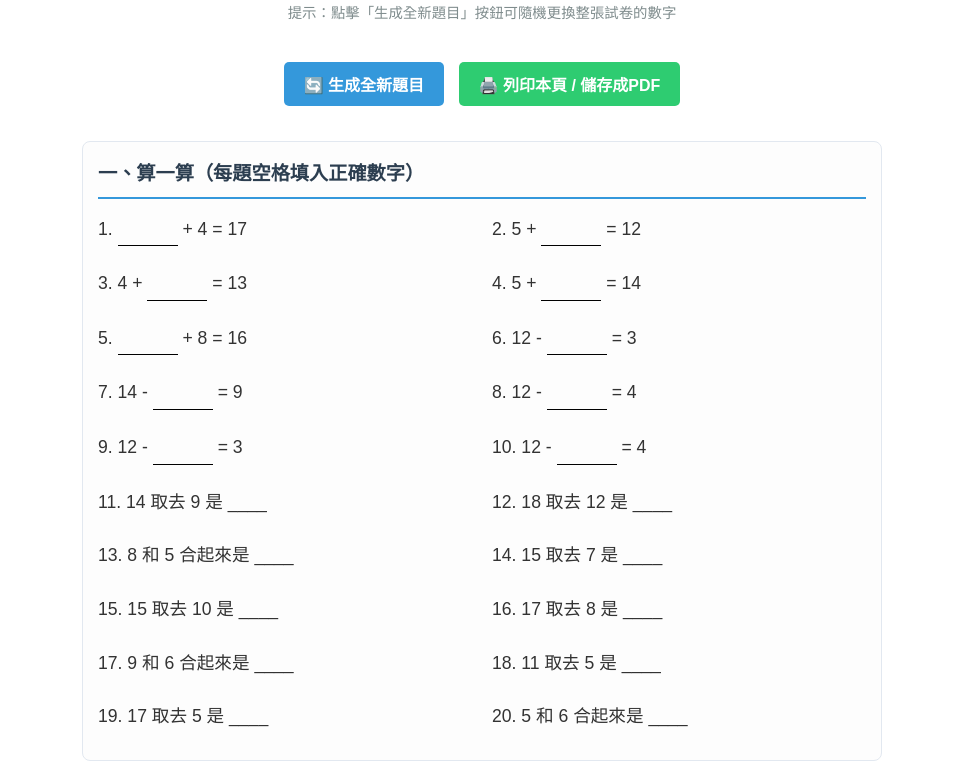
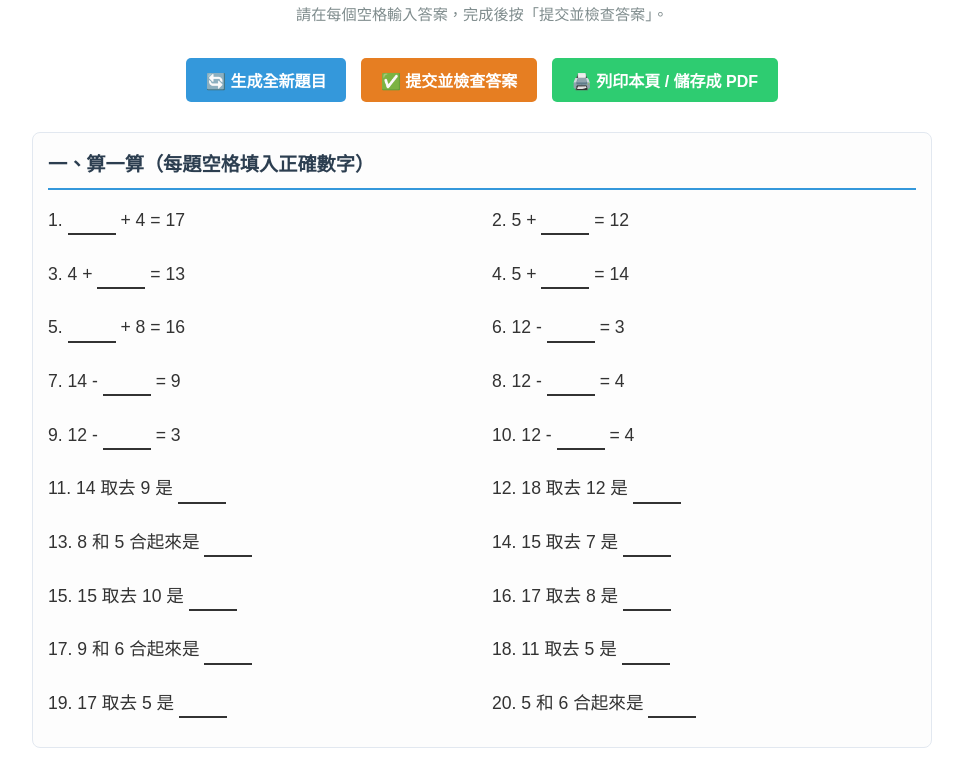
Before and after one commit to jeffreychso/P1-test-1, a plain HTML site: page index.html in a window 1280 px wide. Shown: the part 103-873 px from the top of the page, without its empty margins (158-1121 px from the left). Drawn offline with Linux system fonts and the light colour scheme.

Commit message:
Convert math quiz into self-checking online test

```diff
--- a/index.html
+++ b/index.html
@@ -3,156 +3,204 @@
 <head>
     <meta charset="UTF-8">
     <meta name="viewport" content="width=device-width, initial-scale=1.0">
-    <title>小一數學測驗隨機生成器</title>
+    <title>小一數學線上測驗</title>
     <style>
-        body { font-family: 'Arial', sans-serif; line-height: 1.8; padding: 20px; max-width: 800px; margin: 0 auto; color: #333; }
+        body { font-family: Arial, sans-serif; line-height: 1.8; padding: 20px; max-width: 900px; margin: 0 auto; color: #333; }
         h1 { text-align: center; color: #2c3e50; margin-bottom: 5px; }
-        .subtitle { text-align: center; color: #7f8c8d; font-size: 0.9em; margin-bottom: 30px; }
-        .control-panel { text-align: center; margin-bottom: 30px; }
-        button { background-color: #3498db; color: white; border: none; padding: 10px 20px; font-size: 16px; border-radius: 5px; cursor: pointer; margin: 5px; font-weight: bold; }
-        button:hover { background-color: #2980b9; }
-        button.print-btn { background-color: #2ecc71; }
-        button.print-btn:hover { background-color: #27ae60; }
+        .subtitle { text-align: center; color: #7f8c8d; font-size: .95em; margin-bottom: 25px; }
+        .control-panel { text-align: center; margin-bottom: 25px; }
+        button { background: #3498db; color: white; border: 0; padding: 10px 20px; font-size: 16px; border-radius: 5px; cursor: pointer; margin: 5px; font-weight: bold; }
+        button:hover { background: #2980b9; }
+        button.submit-btn { background: #e67e22; }
+        button.submit-btn:hover { background: #d35400; }
+        button.print-btn { background: #2ecc71; }
+        button.print-btn:hover { background: #27ae60; }
         .section { margin-bottom: 25px; background: #fdfdfd; padding: 15px; border: 1px solid #e2e8f0; border-radius: 8px; }
         .section-title { font-weight: bold; font-size: 1.2em; color: #2c3e50; border-bottom: 2px solid #3498db; padding-bottom: 5px; margin-bottom: 15px; }
         .quiz-grid { display: grid; grid-template-columns: 1fr 1fr; gap: 10px 20px; }
         .quiz-item { margin-bottom: 12px; font-size: 1.1em; }
         .full-width { grid-column: span 2; }
-
-        /* Print layout optimizations */
-        @media print {
-            .control-panel { display: none; }
-            body { padding: 0; max-width: 100%; }
-            .section { border: none; padding: 0; margin-bottom: 30px; page-break-inside: avoid; }
-            button { display: none; }
-        }
+        .answer-input { width: 48px; min-height: 28px; box-sizing: border-box; border: 0; border-bottom: 2px solid #333; text-align: center; font-size: 18px; background: transparent; }
+        .sequence-input { margin: 0 3px; }
+        .answer-input:focus { outline: none; border-bottom-color: #3498db; background: #eef7ff; }
+        .correct { border-bottom-color: #27ae60; background: #eafaf1; }
+        .incorrect { border-bottom-color: #e74c3c; background: #fdedec; }
+        .feedback { margin-left: 8px; font-size: .9em; font-weight: bold; }
+        .correct + .feedback { color: #27ae60; }
+        .incorrect + .feedback { color: #e74c3c; }
+        #result { display: none; text-align: center; padding: 14px; margin: 15px 0 25px; border-radius: 8px; background: #fff3cd; color: #856404; font-size: 1.2em; font-weight: bold; }
+        @media (max-width: 600px) { .quiz-grid { grid-template-columns: 1fr; } .full-width { grid-column: span 1; } body { padding: 10px; } }
+        @media print { .control-panel, #result, .feedback { display: none !important; } body { padding: 0; max-width: 100%; } .section { border: none; padding: 0; margin-bottom: 30px; page-break-inside: avoid; } button { display: none; } .answer-input { color: #000; } }
     </style>
 </head>
 <body>
-
-    <h1>小一數學測驗模擬練習卷</h1>
-    <div class="subtitle">提示：點擊「生成全新題目」按鈕可隨機更換整張試卷的數字</div>
+    <h1>小一數學線上測驗</h1>
+    <div class="subtitle">請在每個空格輸入答案，完成後按「提交並檢查答案」。</div>
 
     <div class="control-panel">
         <button onclick="generateQuiz()">🔄 生成全新題目</button>
-        <button class="print-btn" onclick="window.print()">🖨️ 列印本頁 / 儲存成PDF</button>
+        <button class="submit-btn" onclick="checkAnswers()">✅ 提交並檢查答案</button>
+        <button class="print-btn" onclick="window.print()">🖨️ 列印本頁 / 儲存成 PDF</button>
     </div>
 
-    <div id="quiz-container">
-        <!-- Questions will dynamically load here -->
-    </div>
+    <div id="result" role="status"></div>
+    <div id="quiz-container"></div>
 
     <script>
+        let answerKey = {};
+
         function getRandomInt(min, max) {
             return Math.floor(Math.random() * (max - min + 1)) + min;
         }
 
+        function inputHtml(question, index = 0, extraClass = '') {
+            return `<input class="answer-input ${extraClass}" data-question="${question}" data-index="${index}" type="number" inputmode="numeric" aria-label="第 ${question} 題答案">`;
+        }
+
+        function saveAnswer(question, answers) {
+            answerKey[question] = Array.isArray(answers) ? answers.map(Number) : [Number(answers)];
+        }
+
         function generateQuiz() {
             const container = document.getElementById('quiz-container');
-            container.innerHTML = ''; // Clear previous items
+            const result = document.getElementById('result');
+            answerKey = {};
+            result.style.display = 'none';
+            result.textContent = '';
+            container.innerHTML = '';
 
-            // --- SECTION 1: 算一算 ---
             let sec1Html = `<div class="section"><div class="section-title">一、算一算（每題空格填入正確數字）</div><div class="quiz-grid">`;
-
-            // 5 Fill in the blank addition/subtraction
-            for(let i=1; i<=5; i++) {
-                let sum = getRandomInt(11, 18);
-                let a = getRandomInt(4, sum - 4);
-                let b = sum - a;
-                if(Math.random() > 0.5) {
-                    sec1Html += `<div class="quiz-item">${i}. ${a} + <span style="display:inline-block; width:60px; border-bottom:1px solid #000; text-align:center;">&nbsp;</span> = ${sum}</div>`;
+            for (let i = 1; i <= 5; i++) {
+                const sum = getRandomInt(11, 18);
+                const a = getRandomInt(4, sum - 4);
+                const b = sum - a;
+                if (Math.random() > .5) {
+                    sec1Html += `<div class="quiz-item">${i}. ${a} + ${inputHtml(i)} = ${sum}</div>`;
+                    saveAnswer(i, b);
                 } else {
-                    sec1Html += `<div class="quiz-item">${i}. <span style="display:inline-block; width:60px; border-bottom:1px solid #000; text-align:center;">&nbsp;</span> + ${b} = ${sum}</div>`;
+                    sec1Html += `<div class="quiz-item">${i}. ${inputHtml(i)} + ${b} = ${sum}</div>`;
+                    saveAnswer(i, a);
                 }
             }
-            // 5 Subtraction fill in blank
-            for(let i=6; i<=10; i++) {
-                let total = getRandomInt(11, 18);
-                let sub = getRandomInt(4, total - 3);
-                let rem = total - sub;
-                if(Math.random() > 0.5) {
-                    sec1Html += `<div class="quiz-item">${i}. ${total} - <span style="display:inline-block; width:60px; border-bottom:1px solid #000; text-align:center;">&nbsp;</span> = ${rem}</div>`;
+            for (let i = 6; i <= 10; i++) {
+                const total = getRandomInt(11, 18);
+                const sub = getRandomInt(4, total - 3);
+                const rem = total - sub;
+                if (Math.random() > .5) {
+                    sec1Html += `<div class="quiz-item">${i}. ${total} - ${inputHtml(i)} = ${rem}</div>`;
+                    saveAnswer(i, sub);
                 } else {
-                    sec1Html += `<div class="quiz-item">${i}. <span style="display:inline-block; width:60px; border-bottom:1px solid #000; text-align:center;">&nbsp;</span> - ${sub} = ${rem}</div>`;
+                    sec1Html += `<div class="quiz-item">${i}. ${inputHtml(i)} - ${sub} = ${rem}</div>`;
+                    saveAnswer(i, total);
                 }
             }
-            // 10 Word math problems
-            for(let i=11; i<=20; i++) {
-                if(Math.random() > 0.5) {
-                    let total = getRandomInt(11, 18);
-                    let take = getRandomInt(4, total - 3);
-                    sec1Html += `<div class="quiz-item">${i}. ${total} 取去 ${take} 是 ____</div>`;
+            for (let i = 11; i <= 20; i++) {
+                if (Math.random() > .5) {
+                    const total = getRandomInt(11, 18);
+                    const take = getRandomInt(4, total - 3);
+                    sec1Html += `<div class="quiz-item">${i}. ${total} 取去 ${take} 是 ${inputHtml(i)}</div>`;
+                    saveAnswer(i, total - take);
                 } else {
-                    let a = getRandomInt(4, 9);
-                    let b = getRandomInt(4, 9);
-                    sec1Html += `<div class="quiz-item">${i}. ${a} 和 ${b} 合起來是 ____</div>`;
+                    const a = getRandomInt(4, 9);
+                    const b = getRandomInt(4, 9);
+                    sec1Html += `<div class="quiz-item">${i}. ${a} 和 ${b} 合起來是 ${inputHtml(i)}</div>`;
+                    saveAnswer(i, a + b);
                 }
             }
-            sec1Html += `</div></div>`;
+            sec1Html += '</div></div>';
             container.innerHTML += sec1Html;
 
-            // --- SECTION 2: 依規律填一填 ---
             let sec2Html = `<div class="section"><div class="section-title">二、依規律，填一填</div><div class="quiz-grid">`;
-            for(let i=21; i<=30; i++) {
-                let type = getRandomInt(1, 3); // 1: sequence, 2: reverse, 3: skip counting
-                let seq = [];
-                if(type === 1) { // Normal up
-                    let start = getRandomInt(1, 14);
-                    for(let j=0; j<6; j++) seq.push(start + j);
-                } else if (type === 2) { // Reverse down
-                    let start = getRandomInt(8, 20);
-                    for(let j=0; j<6; j++) seq.push(start - j);
-                } else { // Even skip counting
-                    let start = getRandomInt(1, 5) * 2;
-                    for(let j=0; j<6; j++) seq.push(start + (j*2));
+            for (let i = 21; i <= 30; i++) {
+                const type = getRandomInt(1, 3);
+                const seq = [];
+                if (type === 1) {
+                    const start = getRandomInt(1, 14);
+                    for (let j = 0; j < 6; j++) seq.push(start + j);
+                } else if (type === 2) {
+                    const start = getRandomInt(8, 20);
+                    for (let j = 0; j < 6; j++) seq.push(start - j);
+                } else {
+                    const start = getRandomInt(1, 5) * 2;
+                    for (let j = 0; j < 6; j++) seq.push(start + j * 2);
                 }
-
-                // Randomly hide two indices
-                let idx1 = getRandomInt(1, 2);
-                let idx2 = getRandomInt(4, 5);
-                let displayItems = seq.map((num, idx) => (idx === idx1 || idx === idx2) ? "____" : num);
-
+                const idx1 = getRandomInt(1, 2);
+                const idx2 = getRandomInt(4, 5);
+                const displayItems = seq.map((num, idx) => {
+                    if (idx === idx1 || idx === idx2) return inputHtml(i, idx, 'sequence-input');
+                    return num;
+                });
                 sec2Html += `<div class="quiz-item">${i}. ${displayItems.join(' , ')}</div>`;
+                saveAnswer(i, [seq[idx1], seq[idx2]]);
             }
-            sec2Html += `</div></div>`;
+            sec2Html += '</div></div>';
             container.innerHTML += sec2Html;
 
-            // --- SECTION 3: 數的篩選與排列 ---
             let sec3Html = `<div class="section"><div class="section-title">三、數的篩選與排列</div><div class="quiz-grid">`;
-            for(let i=31; i<=40; i++) {
-                let isEvenTarget = Math.random() > 0.5;
-                let isSmallToBig = Math.random() > 0.5;
-
+            for (let i = 31; i <= 40; i++) {
+                const isEvenTarget = Math.random() > .5;
+                const isSmallToBig = Math.random() > .5;
                 let pool = [];
-                // Generate random numbers mixture
-                while(pool.length < 5) {
-                    let n = getRandomInt(1, 20);
-                    if(!pool.includes(n)) pool.push(n);
-                }
-
-                let targetLabel = isEvenTarget ? "雙數" : "單數";
-                let directionLabel = isSmallToBig ? "由小至大" : "由大至小";
-                let sign = isSmallToBig ? "<" : ">";
-
-                sec3Html += `<div class="quiz-item full-width">${i}. 把以下的【${targetLabel}】${directionLabel}排列： &nbsp;&nbsp;&nbsp;&nbsp;<b>${pool.join(' , ')}</b><br>答案： ____ ${sign} ____ ${sign} ____</div>`;
+                let selected = [];
+                do {
+                    pool = [];
+                    while (pool.length < 5) {
+                        const n = getRandomInt(1, 20);
+                        if (!pool.includes(n)) pool.push(n);
+                    }
+                    selected = pool.filter(n => isEvenTarget ? n % 2 === 0 : n % 2 !== 0);
+                } while (selected.length < 2);
+                const answers = selected.sort((a, b) => isSmallToBig ? a - b : b - a);
+                const targetLabel = isEvenTarget ? '雙數' : '單數';
+                const directionLabel = isSmallToBig ? '由小至大' : '由大至小';
+                const answerInputs = answers.map((_, index) => inputHtml(i, index, 'sequence-input')).join(isSmallToBig ? ' ＜ ' : ' ＞ ');
+                sec3Html += `<div class="quiz-item full-width">${i}. 把以下的【${targetLabel}】${directionLabel}排列： <b>${pool.join(' , ')}</b><br>答案： ${answerInputs}</div>`;
+                saveAnswer(i, answers);
             }
-            sec3Html += `</div></div>`;
+            sec3Html += '</div></div>';
             container.innerHTML += sec3Html;
 
-            // --- SECTION 4: 圖形代算 ---
             let sec4Html = `<div class="section"><div class="section-title">四、圖形代算</div><div class="quiz-grid">`;
-            const shapes = ["★", "▲", "■", "●", "◆", "♥", "♦", "♣", "♠", "▼"];
-            for(let i=41; i<=50; i++) {
-                let shape = shapes[i-41];
-                let ans = getRandomInt(3, 10);
-                let sum = ans + ans;
-                sec4Html += `<div class="quiz-item">${i}. ${shape} + ${shape} = ${sum}，那麼 ${shape} 是 ____。</div>`;
+            const shapes = ['★', '▲', '■', '●', '◆', '♥', '♦', '♣', '♠', '▼'];
+            for (let i = 41; i <= 50; i++) {
+                const shape = shapes[i - 41];
+                const ans = getRandomInt(3, 10);
+                sec4Html += `<div class="quiz-item">${i}. ${shape} + ${shape} = ${ans * 2}，那麼 ${shape} 是 ${inputHtml(i)}</div>`;
+                saveAnswer(i, ans);
             }
-            sec4Html += `</div></div>`;
+            sec4Html += '</div></div>';
             container.innerHTML += sec4Html;
         }
 
-        // Initialize setup on load
+        function checkAnswers() {
+            let score = 0;
+            let total = 0;
+            Object.keys(answerKey).forEach(question => {
+                const expected = answerKey[question];
+                const inputs = [...document.querySelectorAll(`[data-question="${question}"]`)]
+                    .sort((a, b) => Number(a.dataset.index) - Number(b.dataset.index));
+                inputs.forEach((input, index) => {
+                    const value = input.value.trim();
+                    const isCorrect = value !== '' && Number(value) === expected[index];
+                    input.classList.toggle('correct', isCorrect);
+                    input.classList.toggle('incorrect', !isCorrect);
+                    let feedback = input.nextElementSibling;
+                    if (!feedback || !feedback.classList.contains('feedback')) {
+                        feedback = document.createElement('span');
+                        feedback.className = 'feedback';
+                        input.after(feedback);
+                    }
+                    feedback.textContent = value === '' ? '請作答' : (isCorrect ? '✓' : `✗（答案：${expected[index]}）`);
+                    if (isCorrect) score++;
+                    total++;
+                });
+            });
+            const result = document.getElementById('result');
+            result.textContent = `完成！你答對了 ${score} / ${total} 題（${Math.round(score / total * 100)} 分）。`;
+            result.style.display = 'block';
+            result.scrollIntoView({ behavior: 'smooth', block: 'center' });
+        }
+
         window.onload = generateQuiz;
     </script>
 </body>
```
